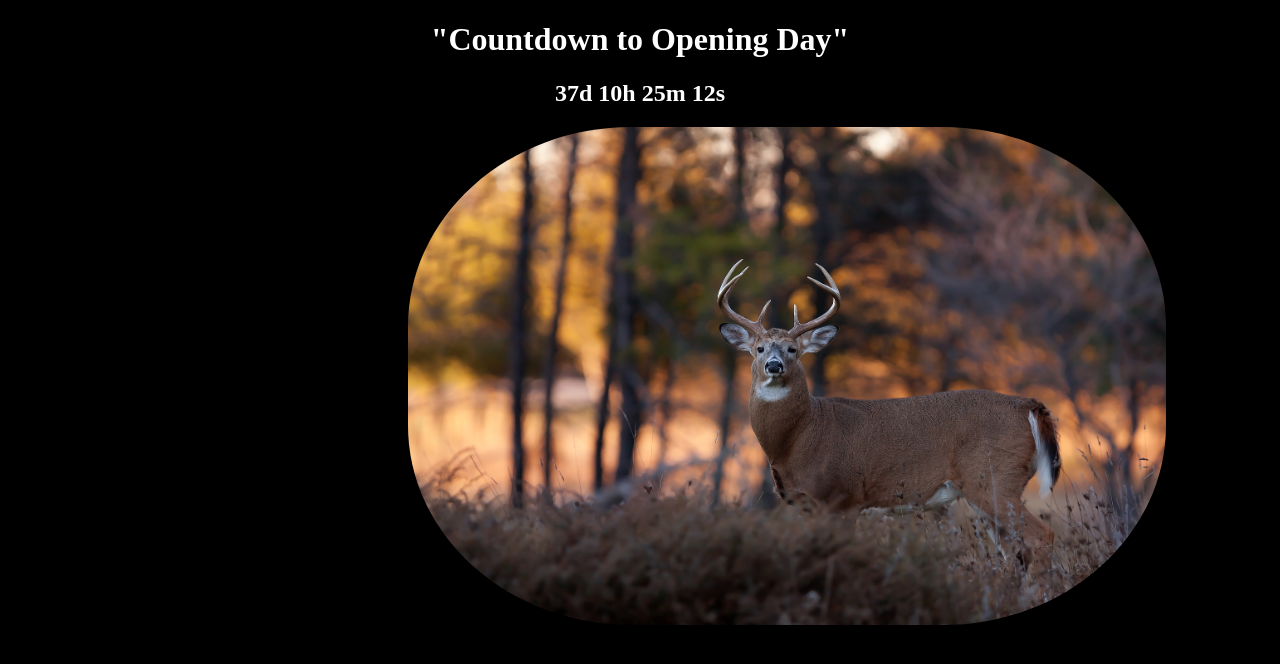
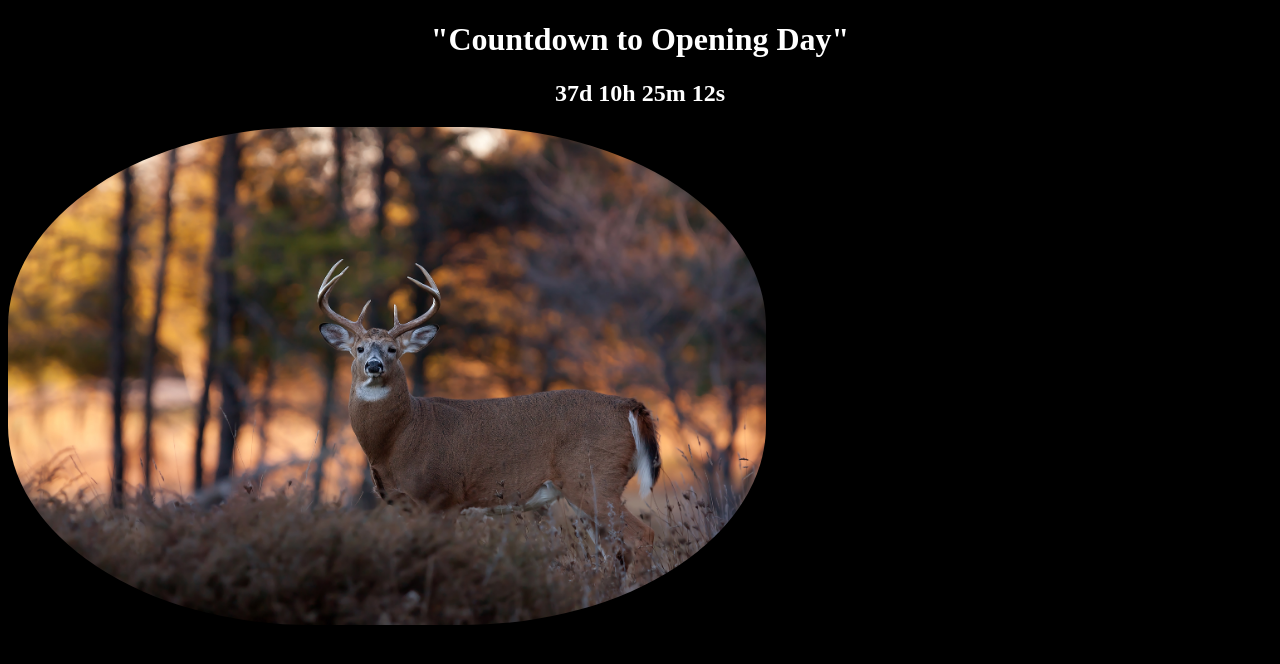
Before and after one commit to dblankin/dblankin.github.io, a Jekyll site: the page projects/deer_season.html, which Jekyll copies as it is, in a window 1280 px wide. Shown: the top 664 px of the page. Built offline with Jekyll 4.4.1, drawn with Linux system fonts in a browser that asks for light colours.

Commit message:
Update stylesheet.css
aligning for mobile

```diff
--- a/css/stylesheet.css
+++ b/css/stylesheet.css
@@ -14,14 +14,14 @@ h1 {
 
 .circular-deer {
     display: block;
-    margin-left: auto;
-    margin-right: auto;
+    /*margin-left: auto;
+    margin-right: auto;*/
 
 }
 .circular-deer img {
     width: 60%;
     height: 100%;
-    padding-left: 400px;
-    padding-right: 400px;
+    /*padding-left: 400px;
+    padding-right: 400px;*/
     border-radius: 40%;
 }
```
